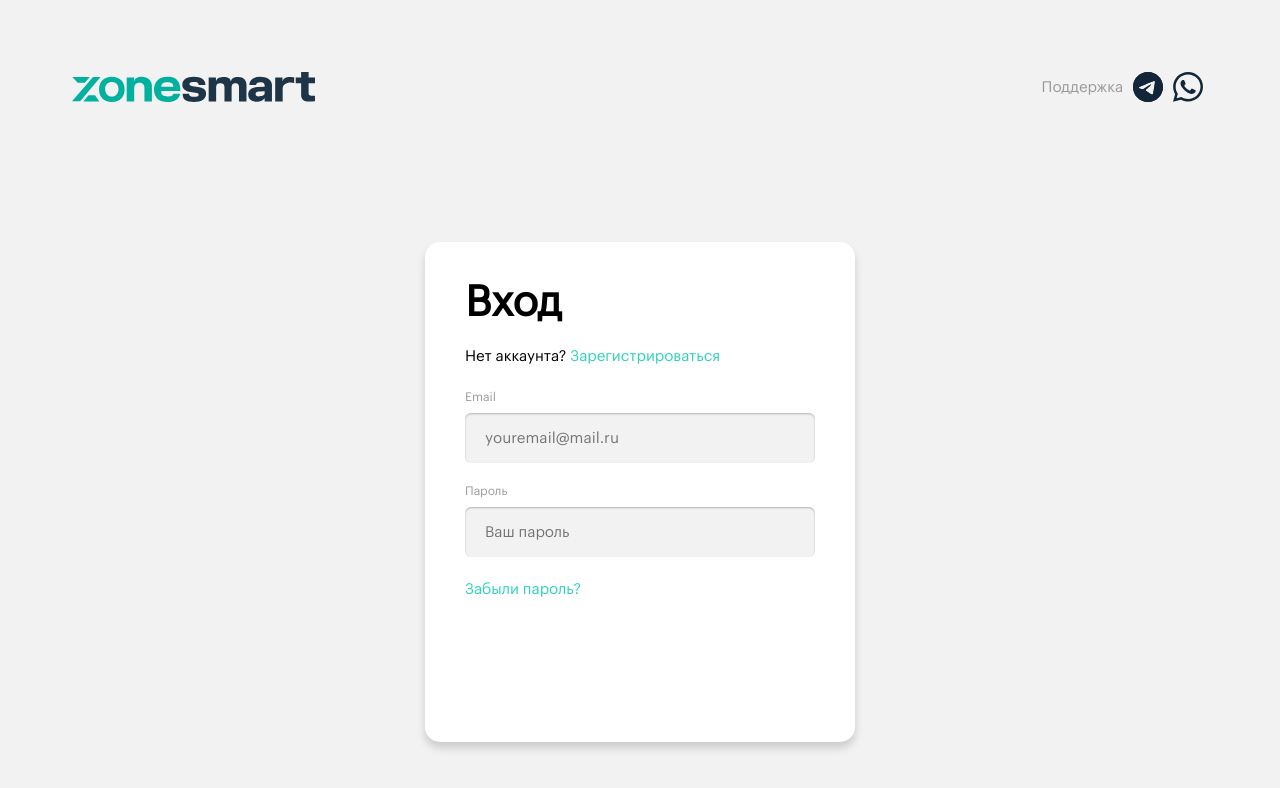
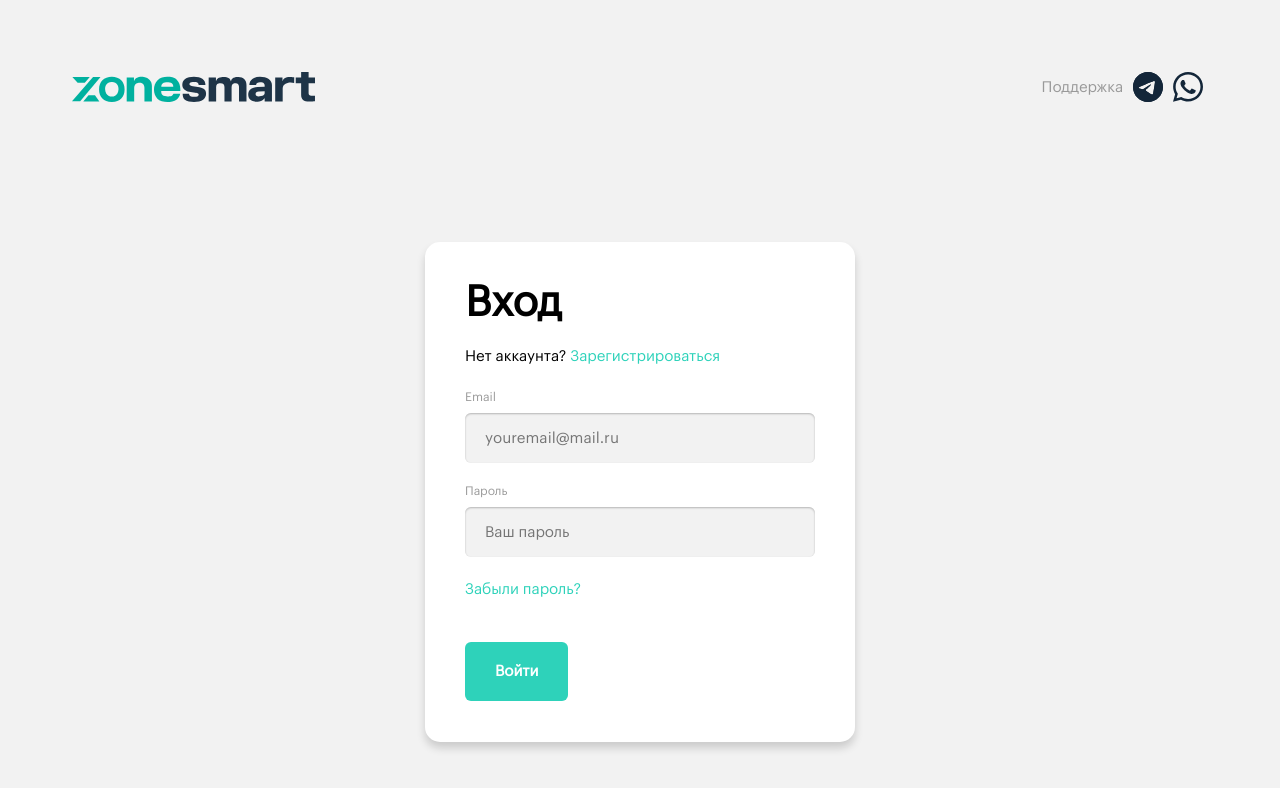
Before and after one commit to Lysak-AA/zonesmart, a Vue app: page /login in a window 1280 px wide. Shown: the top 788 px of the page. Built offline with nearby package versions, Linux system fonts and the light colour scheme.

Commit message:
add app button

```diff
--- /dev/null
+++ b/src/assets/styles/components/button.scss
@@ -0,0 +1,22 @@
+.app-button {
+  @include bold-15;
+  padding: 17px 30px;
+  border: none;
+  border-radius: 6px;
+  cursor: pointer;
+  background-color: $accent;
+  color: $white;
+  transition: 0.3s ease;
+  &:hover {
+    background-color: linear-gradient(0deg, $accent, $accent),
+    linear-gradient(0deg, rgba(0, 0, 0, 0.05), rgba(0, 0, 0, 0.05));
+  }
+  &:active:not(.app-button--disabled) {
+    background: linear-gradient(0deg, $accent, $accent),
+    linear-gradient(0deg, rgba(0, 0, 0, 0.1), rgba(0, 0, 0, 0.1));
+  }
+  &--disabled {
+    background-color: $light-grey-disabled;
+    color: $light-grey;
+  }
+}
--- a/src/assets/styles/components/login-form.scss
+++ b/src/assets/styles/components/login-form.scss
@@ -25,5 +25,6 @@
     text-decoration: none;
     color: $accent;
     @include regular-15;
+    margin-bottom: 40px;
   }
 }
--- a/src/assets/styles/main.scss
+++ b/src/assets/styles/main.scss
@@ -9,6 +9,7 @@
 @import './components/header.scss';
 @import './components/login-form.scss';
 @import './components/input-field.scss';
+@import './components/button.scss';
 
 
 @font-face {
--- a/src/assets/styles/mixins/font-mixins.scss
+++ b/src/assets/styles/mixins/font-mixins.scss
@@ -19,3 +19,10 @@
   line-height: 16px;
   font-weight: 400;
 }
+
+@mixin bold-15 {
+  font-family: 'Graphik';
+  font-size: 15px;
+  line-height: 25px;
+  font-weight: 600;
+}
--- a/src/assets/styles/variables/colors.scss
+++ b/src/assets/styles/variables/colors.scss
@@ -1,6 +1,7 @@
 $background: #F2F2F2;
 $white: #FFFFFF;
 $light-grey: #999999;
+$light-grey-disabled: #F2F1F3;
 $accent: #2ED2BA;
 $dark-blue: #132639;
 $black: #000000;
--- a/src/components/AppButton.vue
+++ b/src/components/AppButton.vue
@@ -1,3 +1,19 @@
 <template lang="pug">
-  button(class="app-button")
+button(class="app-button", :disabled="isBtnDisabled") {{ btnText }}
 </template>
+
+<script>
+export default {
+  name: 'AppButton',
+  props: {
+    btnText: {
+      type: String,
+      required: true
+    },
+    isBtnDisabled: {
+      type: Boolean,
+      default: false
+    }
+  }
+}
+</script>
--- a/src/components/AppLoginForm.vue
+++ b/src/components/AppLoginForm.vue
@@ -6,15 +6,18 @@
   <AppInput id="email" inputLabel="Email" inputType="email" inputPlaceholder="youremail@mail.ru" :inputDisabled="loading" />
   <AppInput id="password" inputLabel="Пароль" inputType="password" inputPlaceholder="Ваш пароль" validationError="" :inputDisabled="loading" />
   a(class='app-login-form__forgot-pswrd-link', href="#") Забыли пароль?
+  <AppButton btnText="Войти" :isBtnDisabled="false" />
 </template>
 
 <script>
 import AppInput from '@/components/AppInput.vue'
+import AppButton from '@/components/AppButton.vue'
 
 export default {
   name: 'AppLoginForm',
   components: {
-    AppInput
+    AppInput,
+    AppButton
   },
   data () {
     return {
```
